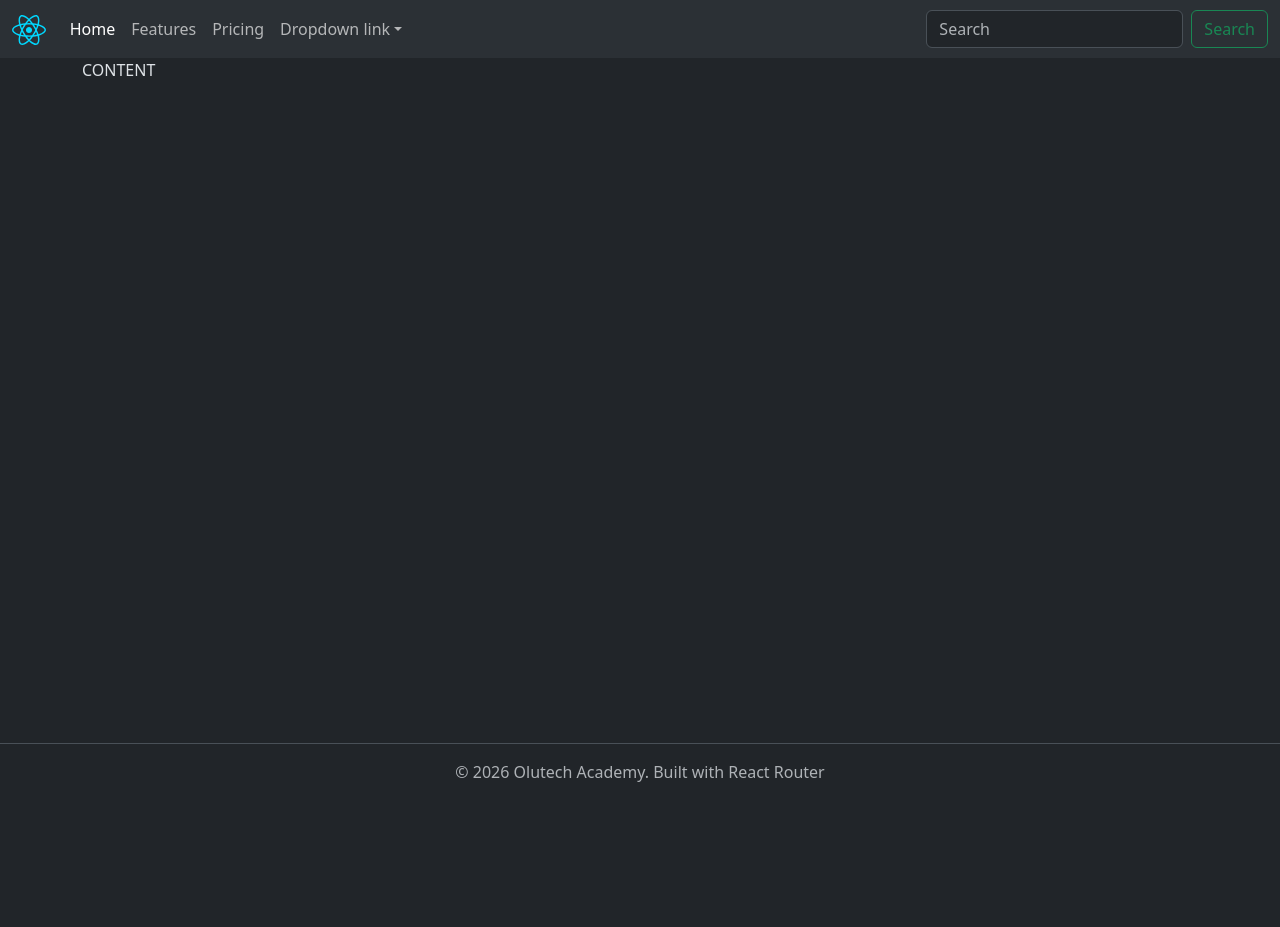
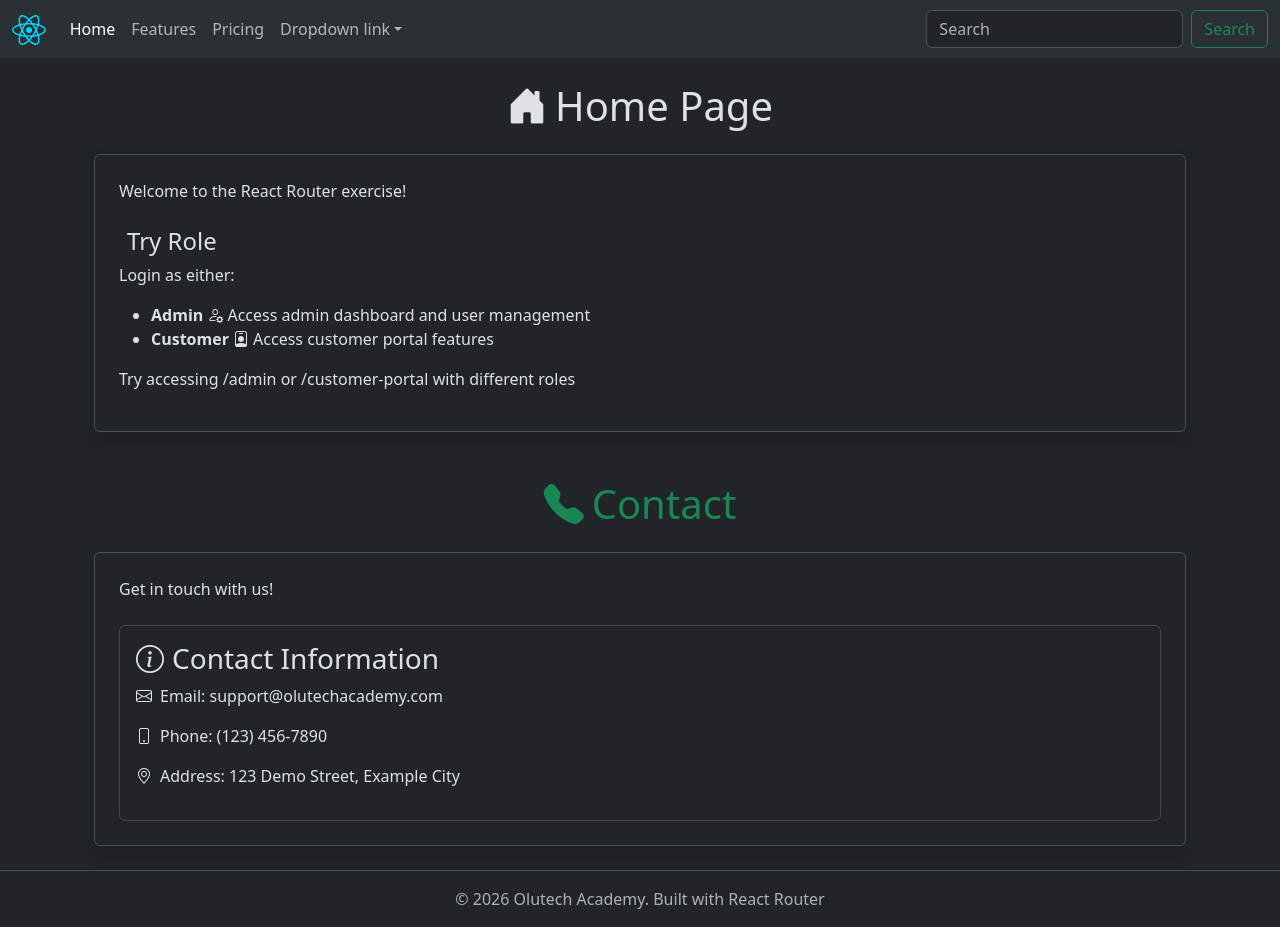
Before and after one commit to codewithEvolg/Routeopedia, a React (Vite) app in the folder routeopedia/: page / in a window 1280 px wide. Before the commit the page ends 800 px from the top, so only its background shows below. Built offline with nearby package versions, Linux system fonts and the light colour scheme.

Commit message:
teaching: added Homepage and Content components

```diff
--- a/routeopedia/src/App.jsx
+++ b/routeopedia/src/App.jsx
@@ -1,5 +1,6 @@
-import { useState } from "react";
 import MainLayout from "./layouts/MainLayout";
+import Home from "./pages/Home";
+import Contact from "./pages/Contact";
 
 function App() {
   const year = new Date().getFullYear();
@@ -8,7 +9,8 @@ function App() {
       <div className="d-flex flex-column min-vh-100">
         <MainLayout />
         <main className="container flex-grow-1 d-flex flex-column">
-          CONTENT
+          <Home />
+          <Contact />
         </main>
         <footer
           className="mt-auto py-3 border-top text-center text-muted"
--- /dev/null
+++ b/routeopedia/src/pages/Contact.jsx
@@ -0,0 +1,32 @@
+const Contact = () => {
+  return (
+    <div className="container py-4">
+      <h1 className="text-center mb-4 text-success">
+        <i className="bi bi-telephone-fill me-2"></i>Contact
+      </h1>
+      <div className="border rounded shadow p-4">
+        <p>Get in touch with us!</p>
+        <div className="card mt-4">
+          <div className="card-body">
+            <h3 className="card-title">
+              <i className="bi bi-info-circle me-2"></i>Contact Information
+            </h3>
+            <p>
+              <i className="bi bi-envelope me-2"></i>Email:
+              support@olutechacademy.com
+            </p>
+            <p>
+              <i className="bi bi-phone me-2"></i>Phone: (123) 456-7890
+            </p>
+            <p>
+              <i className="bi bi-geo-alt me-2"></i>Address: 123 Demo Street,
+              Example City
+            </p>
+          </div>
+        </div>
+      </div>
+    </div>
+  );
+};
+
+export default Contact;
--- /dev/null
+++ b/routeopedia/src/pages/Home.jsx
@@ -0,0 +1,31 @@
+const Home = () => {
+  return (
+    <div className="container py-4">
+      <h1 className="text-center mb-4">
+        <i className="bi bi-house-door-fill me-2"></i>Home Page
+      </h1>
+      <div className="border rounded shadow p-4" style={{ textAlign: "left" }}>
+        <p>Welcome to the React Router exercise!</p>
+        <h4 className="mt-4">
+          <i className="bi bi-sheld-lock-fill me-2"></i>Try Role
+        </h4>
+        <p>Login as either:</p>
+        <ul>
+          <li>
+            <strong>Admin</strong>
+            <i className="bi bi-person-gear ms-1"></i> Access admin dashboard
+            and user management
+          </li>
+          <li>
+            <strong>Customer</strong>
+            <i className="bi bi-person-badge ms-1"></i> Access customer portal
+            features
+          </li>
+        </ul>
+        <p>Try accessing /admin or /customer-portal with different roles</p>
+      </div>
+    </div>
+  );
+};
+
+export default Home;
```
